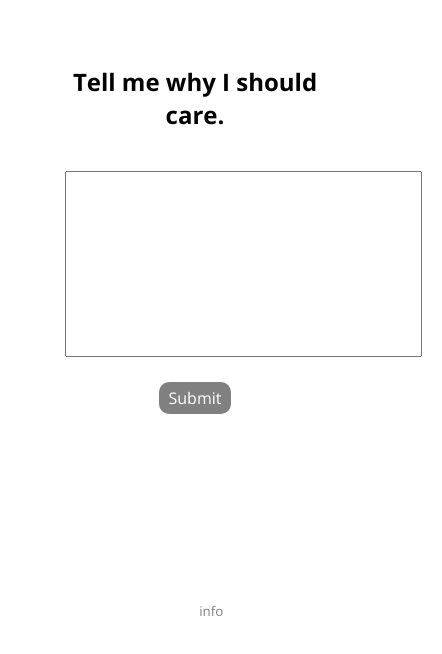
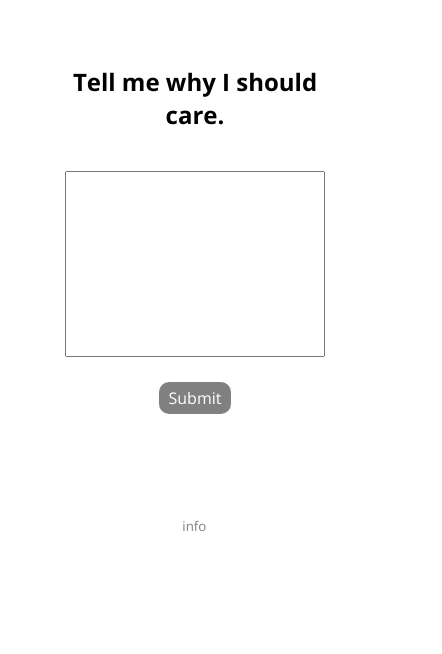
Before and after one commit to DiscoWizard/allandonly, a plain HTML site: page index.html in a window 390 px wide. Shown: the whole page, 442 px wide, since content can reach past the window. Drawn offline with nearby package versions, Linux system fonts and the light colour scheme.

Commit message:
aasdasdasdamobile 4

```diff
--- a/indexstyle.css
+++ b/indexstyle.css
@@ -10,6 +10,7 @@ body {
   align-content: center;
   text-align: center;
   font-family: 'Open Sans', sans-serif;
+  overflow-y: hidden;
 }
 
 .instruction {
@@ -28,7 +29,8 @@ textarea {
   resize: none;
   margin: 20px;
   font-family: 'Open Sans', sans-serif;
-  width: 50%;
+  width: 50em;
+  max-width: -webkit-fill-available;
 }
 
 #answer {
@@ -124,9 +126,19 @@ a {
     width: 80%;
   }
 
+textarea {
+  max-width: -webkit-fill-available;
+  width: 30em;
+}
 
-  textarea {
-    width: 90vw;
+.ah {
+  margin-top: 50%;
+}
+
+
+  .info {
+    left: 45%;
+    top:60vh;
   }
 
 }
```
